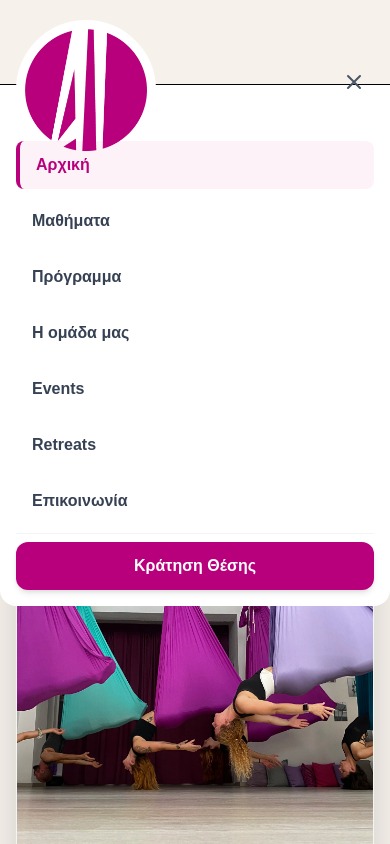
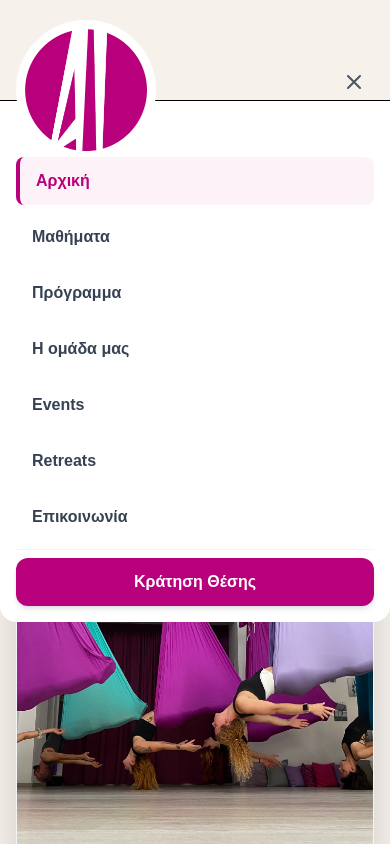
Before and after one commit to Tsagiannoudis/aiorisis, a Next.js app: page / in a window 390 px wide. Both pictures are taken after a click on the button "Άνοιγμα μενού". Shown: the top 844 px of the page. Built offline with nearby package versions, Linux system fonts and the light colour scheme.

Commit message:
navbar position

```diff
--- a/components/Navbar.tsx
+++ b/components/Navbar.tsx
@@ -93,7 +93,7 @@ const Navbar = () => {
 
       {/* Mobile Menu */}
       {isOpen && (
-        <div className="lg:hidden bg-white border-t rounded-b-2xl -mt-20 pt-10 overflow-hidden animate-in slide-in-from-top duration-300">
+        <div className="lg:hidden bg-white border-t rounded-b-2xl -mt-16 pt-10 overflow-hidden animate-in slide-in-from-top duration-300">
           <ul className="flex flex-col p-4 space-y-2">
             {NavLinksMainData.map((link) => (
               <li key={link.href}>
```
